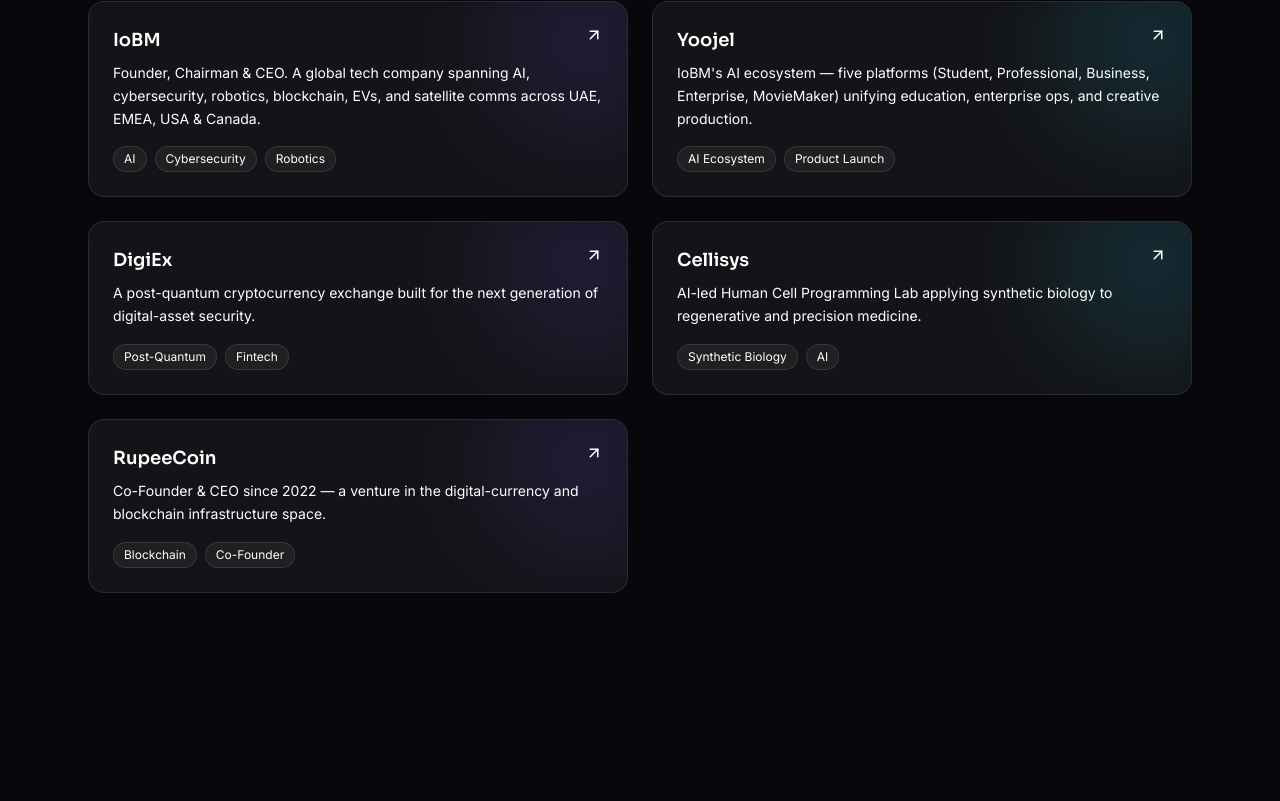
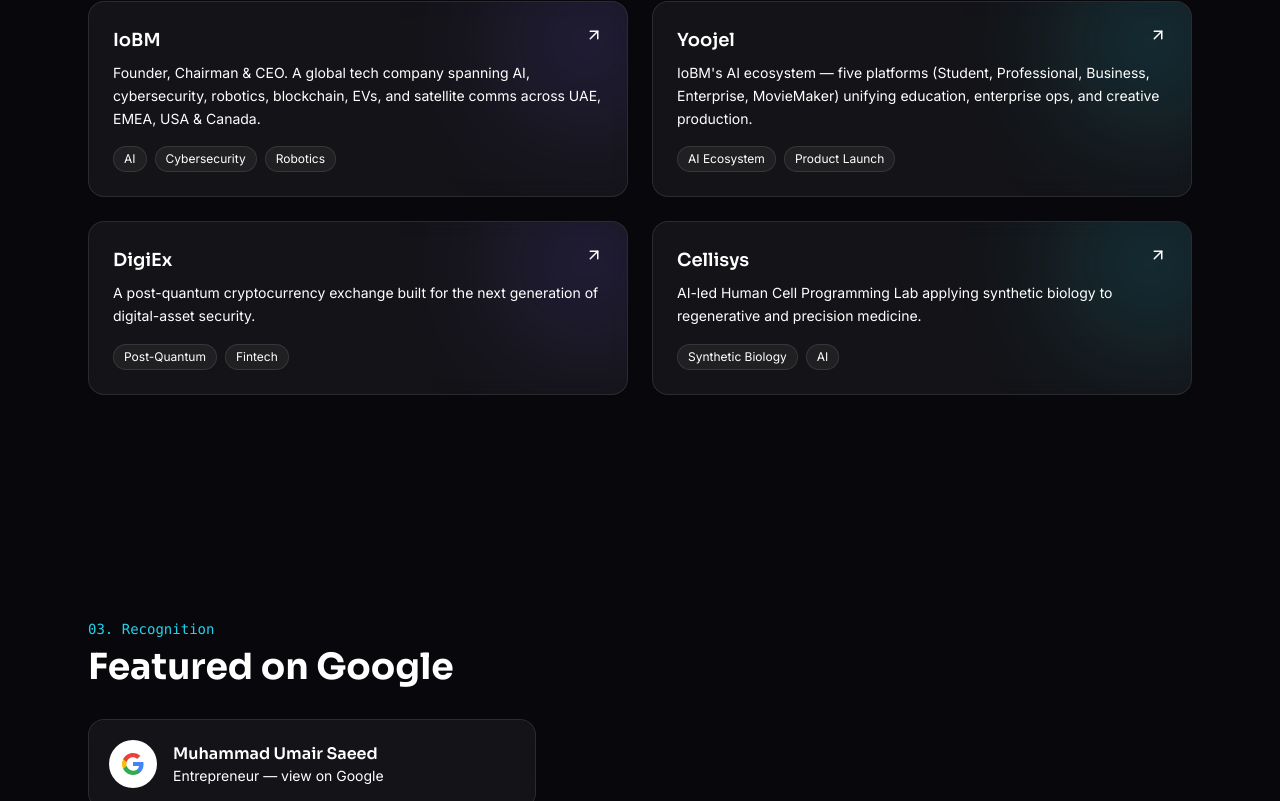
Before and after one commit to musiobm/theumair.com, a Next.js app: page / in a window 1280 px wide. Shown: the part 1547-2348 px from the top of the page. Built offline with nearby package versions, Linux system fonts and the light colour scheme.

Commit message:
Drop RupeeCoin card and link Work cards to their IoBM pages
Each project card is now a real link (IoBM, Yoojel, DigiEx, Cellisys
-> their respective pages on io-bm.com, opened in a new tab), matching
the external-link arrow icon that was already there. RupeeCoin
removed per request.

```diff
--- a/app/page.tsx
+++ b/app/page.tsx
@@ -18,30 +18,28 @@
     description: "Founder, Chairman & CEO. A global tech company spanning AI, cybersecurity, robotics, blockchain, EVs, and satellite comms across UAE, EMEA, USA & Canada.",
     tags: ["AI", "Cybersecurity", "Robotics"],
     gradient: "bg-accent",
+    url: "https://www.io-bm.com",
   },
   {
     title: "Yoojel",
     description: "IoBM's AI ecosystem — five platforms (Student, Professional, Business, Enterprise, MovieMaker) unifying education, enterprise ops, and creative production.",
     tags: ["AI Ecosystem", "Product Launch"],
     gradient: "bg-accent2",
+    url: "https://www.io-bm.com/yoojel",
   },
   {
     title: "DigiEx",
     description: "A post-quantum cryptocurrency exchange built for the next generation of digital-asset security.",
     tags: ["Post-Quantum", "Fintech"],
     gradient: "bg-accent",
+    url: "https://www.io-bm.com/digiex",
   },
   {
     title: "Cellisys",
     description: "AI-led Human Cell Programming Lab applying synthetic biology to regenerative and precision medicine.",
     tags: ["Synthetic Biology", "AI"],
     gradient: "bg-accent2",
-  },
-  {
-    title: "RupeeCoin",
-    description: "Co-Founder & CEO since 2022 — a venture in the digital-currency and blockchain infrastructure space.",
-    tags: ["Blockchain", "Co-Founder"],
-    gradient: "bg-accent",
+    url: "https://www.io-bm.com/cellisys",
   },
 ];
 
--- a/components/ProjectCard.tsx
+++ b/components/ProjectCard.tsx
@@ -9,19 +9,21 @@
   description,
   tags,
   gradient,
+  url,
 }: {
   title: string;
   description: string;
   tags: string[];
   gradient: string;
+  url: string;
 }) {
-  const ref = useRef<HTMLDivElement>(null);
+  const ref = useRef<HTMLAnchorElement>(null);
   const mx = useMotionValue(0.5);
   const my = useMotionValue(0.5);
   const rotateX = useSpring(useTransform(my, [0, 1], [8, -8]), { stiffness: 200, damping: 20 });
   const rotateY = useSpring(useTransform(mx, [0, 1], [-8, 8]), { stiffness: 200, damping: 20 });
 
-  const onMouseMove = (e: React.MouseEvent<HTMLDivElement>) => {
+  const onMouseMove = (e: React.MouseEvent<HTMLAnchorElement>) => {
     const rect = ref.current?.getBoundingClientRect();
     if (!rect) return;
     mx.set((e.clientX - rect.left) / rect.width);
@@ -34,12 +36,15 @@
   };
 
   return (
-    <motion.div
+    <motion.a
       ref={ref}
+      href={url}
+      target="_blank"
+      rel="noopener noreferrer"
       onMouseMove={onMouseMove}
       onMouseLeave={reset}
       style={{ rotateX, rotateY, transformPerspective: 800 }}
-      className="group relative overflow-hidden rounded-2xl border border-white/10 bg-white/5 p-6 backdrop-blur-[10px]"
+      className="group relative block overflow-hidden rounded-2xl border border-white/10 bg-white/5 p-6 backdrop-blur-[10px]"
     >
       <div
         className={`absolute -right-10 -top-10 h-40 w-40 rounded-full opacity-20 blur-3xl transition-opacity group-hover:opacity-40 ${gradient}`}
@@ -62,6 +67,6 @@
           </span>
         ))}
       </div>
-    </motion.div>
+    </motion.a>
   );
 }
```
